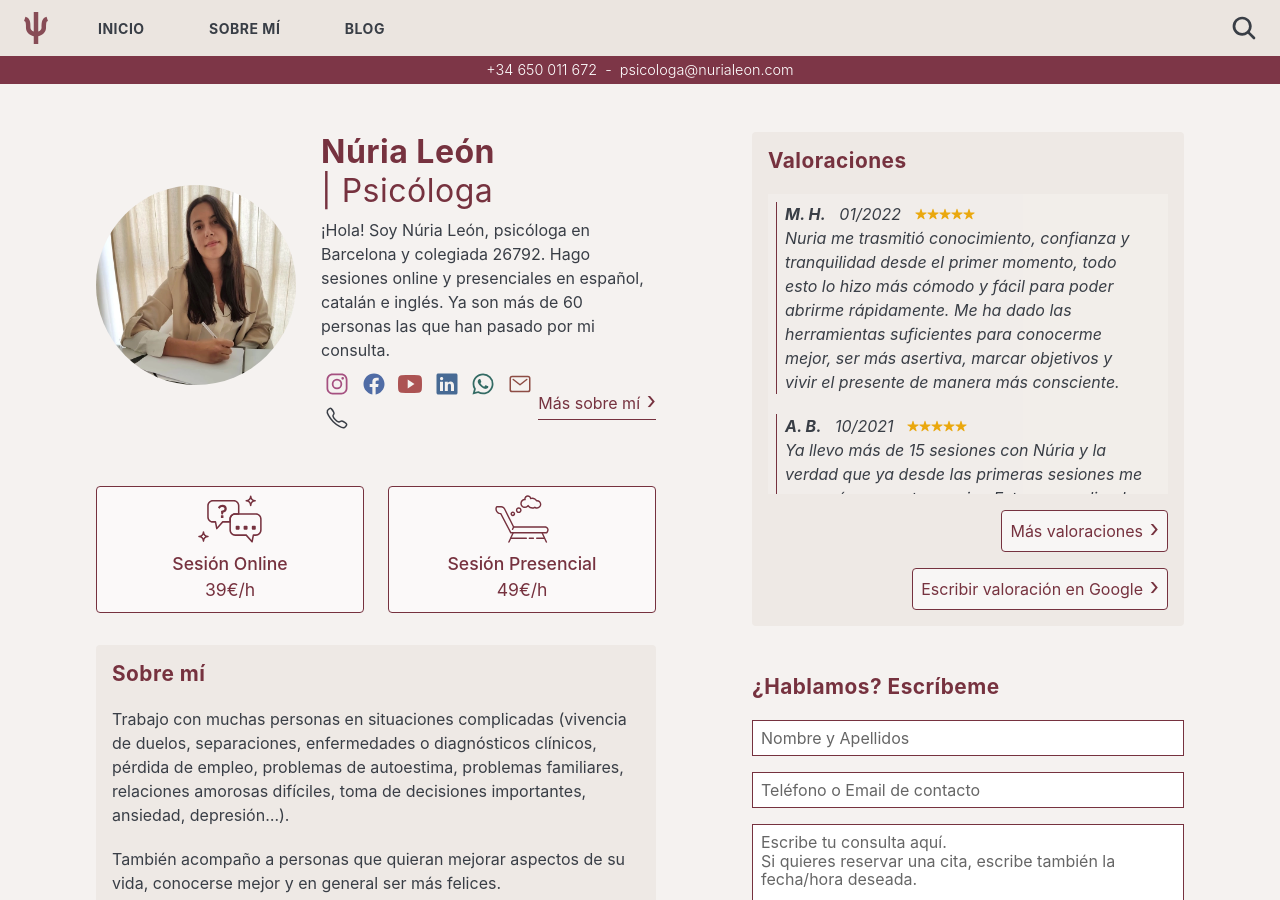
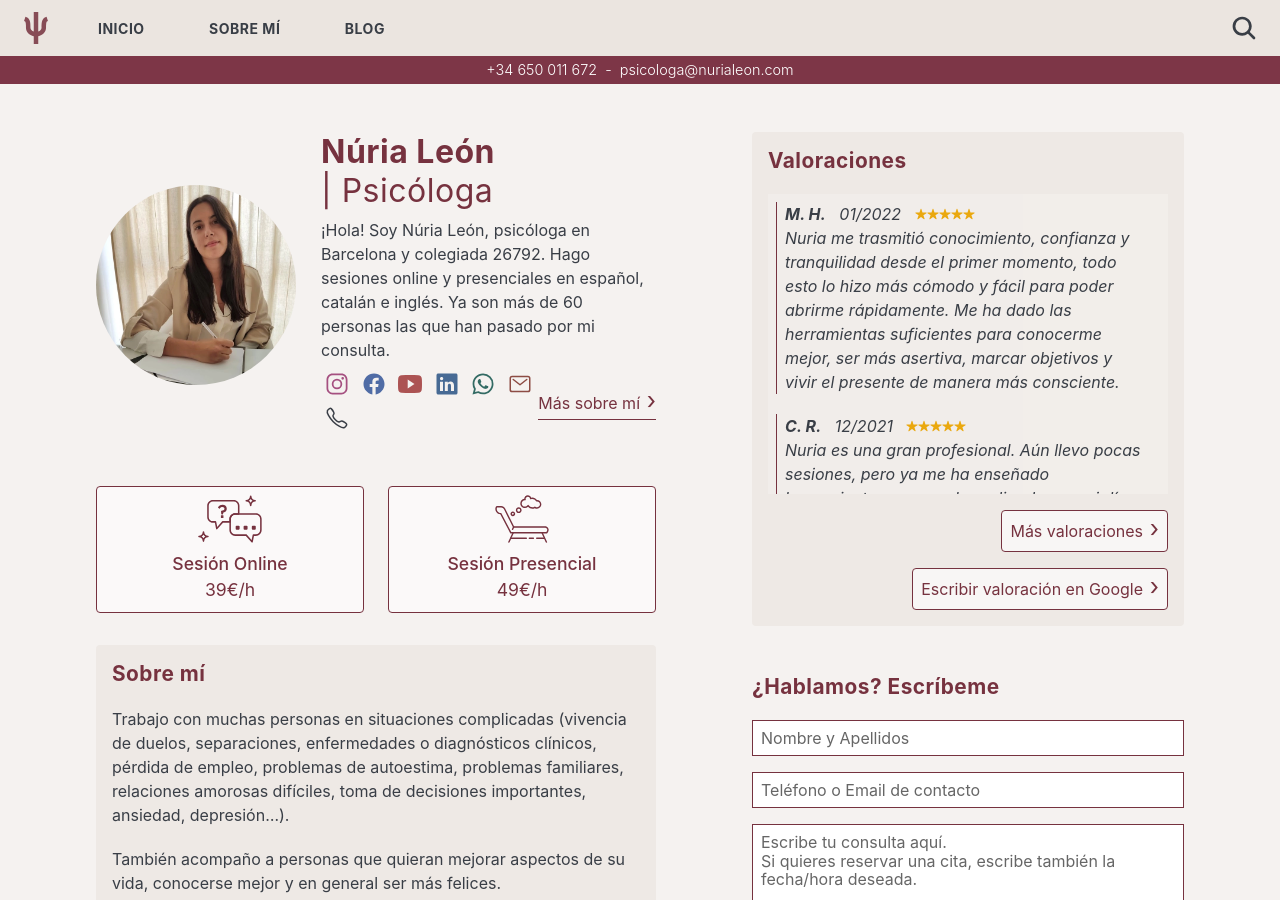
Before and after one commit to nurialeonsallent/nurialeon.com, a Jekyll site: the page built from index.html, in a window 1280 px wide and 900 px high. Built offline with Jekyll 4.4.1, drawn with Linux system fonts in a browser that asks for light colours.

Commit message:
Update index.html

```diff
--- a/index.html
+++ b/index.html
@@ -55,6 +55,18 @@ layout: default
                     </span>
                     <br/>
                     Nuria me trasmitió conocimiento, confianza y tranquilidad desde el primer momento, todo esto lo hizo más cómodo y fácil para poder abrirme rápidamente. Me ha dado las herramientas suficientes para conocerme mejor, ser más asertiva, marcar objetivos y vivir el presente de manera más  consciente.
+                </p>
+                <p>
+                    <b>C. R.</b> &nbsp; 12/2021 &nbsp;
+                    <span class="stars no-wrap">
+                        <img src="{{site.baseurl}}/images/icons/star.svg" alt="5/5" width="12" height="12">
+                        <img src="{{site.baseurl}}/images/icons/star.svg" alt="5/5" width="12" height="12">
+                        <img src="{{site.baseurl}}/images/icons/star.svg" alt="5/5" width="12" height="12">
+                        <img src="{{site.baseurl}}/images/icons/star.svg" alt="5/5" width="12" height="12">
+                        <img src="{{site.baseurl}}/images/icons/star.svg" alt="5/5" width="12" height="12">
+                    </span>
+                    <br/>
+                    Nuria es una gran profesional. Aún llevo pocas sesiones, pero ya me ha enseñado herramientas para poder aplicarlas en mi día a día y sentirme mejor. Tengo muchas ganas de seguir progresando.
                 </p>
                 <p>
                     <b>A. B.</b> &nbsp; 10/2021 &nbsp;
```
